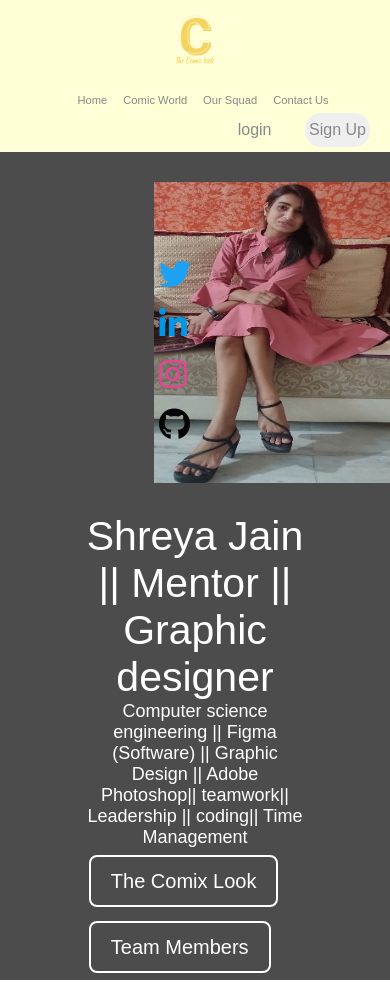
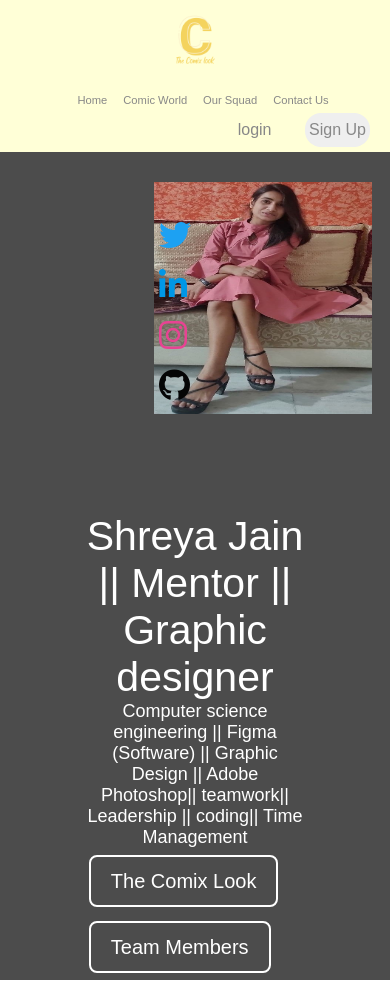
Before and after one commit to Ankitchouhan98260/THE-COMIX-LOOK, a plain HTML site: page squad.html in a window 390 px wide. Shown: the top 983 px of the page. Drawn offline with Linux system fonts and the light colour scheme.

Commit message:
Update squad.css

```diff
--- a/squad.css
+++ b/squad.css
@@ -442,6 +442,10 @@ top: 15px;
   .nav-list{
     flex-direction: column;
   }
+    .secondhalf img{
+        width: 218px;
+    height: 232px;
+    }
   /* .navbar{
     flex-direction: column;
     height: 478px;
@@ -454,6 +458,9 @@ top: 15px;
   .rightNav{
     text-align: center;
   }
+    .onebyone{
+        margin: -225px 5px;
+    }
   #search{
     width: 100px;
   }
```
